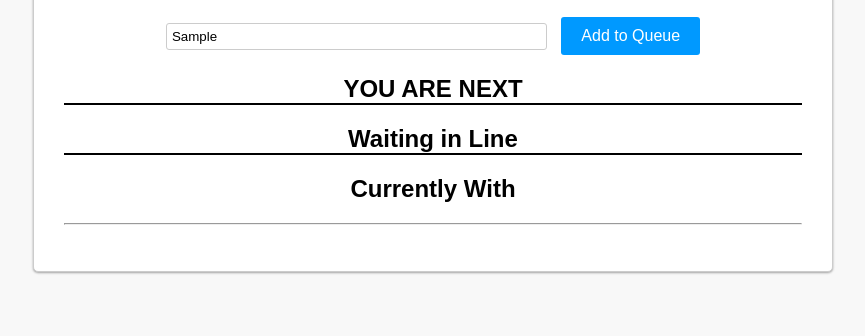
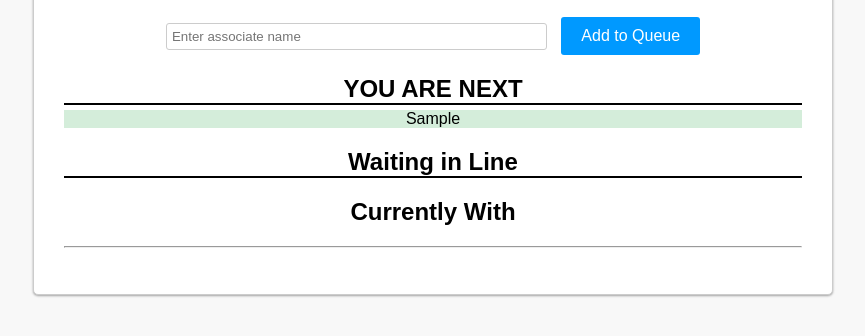
Before and after one commit to ItsMoodster/ItsMoodster.github.io, a plain HTML site: page index.html in a window 1280 px wide. Both pictures are taken after typing "Sample" into the empty fields and a click on the button "Add to Queue". Shown: the part 142-478 px from the top of the page, without its empty margins (207-1072 px from the left). Drawn offline with Linux system fonts and the light colour scheme.

Commit message:
Update index.html

```diff
--- a/index.html
+++ b/index.html
@@ -98,7 +98,7 @@
         <input type="text" id="nameInput" placeholder="Enter associate name">
         <button id="addName">Add to Queue</button>
         <h2 class="you-are-next">YOU ARE NEXT</h2>
-        <div id="nextInLine"></div>
+        <div id="nextInLine" class="name"></div>
         <h2 class="waiting-in-line">Waiting in Line</h2>
         <ul id="waitingQueue"></ul>
         <h2>Currently With</h2>
@@ -109,9 +109,9 @@
         document.getElementById("addName").addEventListener("click", function() {
             const name = document.getElementById("nameInput").value;
             if (name) {
-                addToList(name, "waiting             Queue");
+                addToList(name, "waitingQueue");
             }
-            document.getElementById("nameInput").value = "";
+            document             .getElementById("nameInput").value = "";
         });
 
         function addToList(name, listId) {
```
